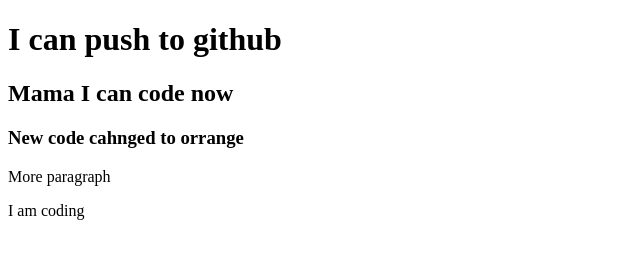
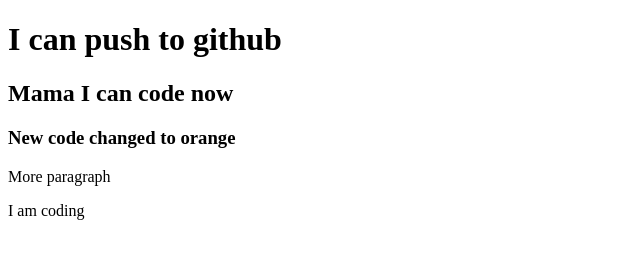
Before and after one commit to zobairulalam/my-first-repo, a plain HTML site: page index.html in a window 1280 px wide. Shown: the full height of the page, 0-640 px from the left. Drawn offline with Linux system fonts and the light colour scheme.

Commit message:
style changed

```diff
--- a/index.html
+++ b/index.html
@@ -9,7 +9,7 @@
 <body>
     <h1>I can push to github</h1>
     <h2>Mama I can code now</h2>
-    <h3>New code cahnged to orrange</h3>
+    <h3>New code changed to orange</h3>
     <p>More paragraph</p>
     <p>I am coding</p>
 </body>
```
